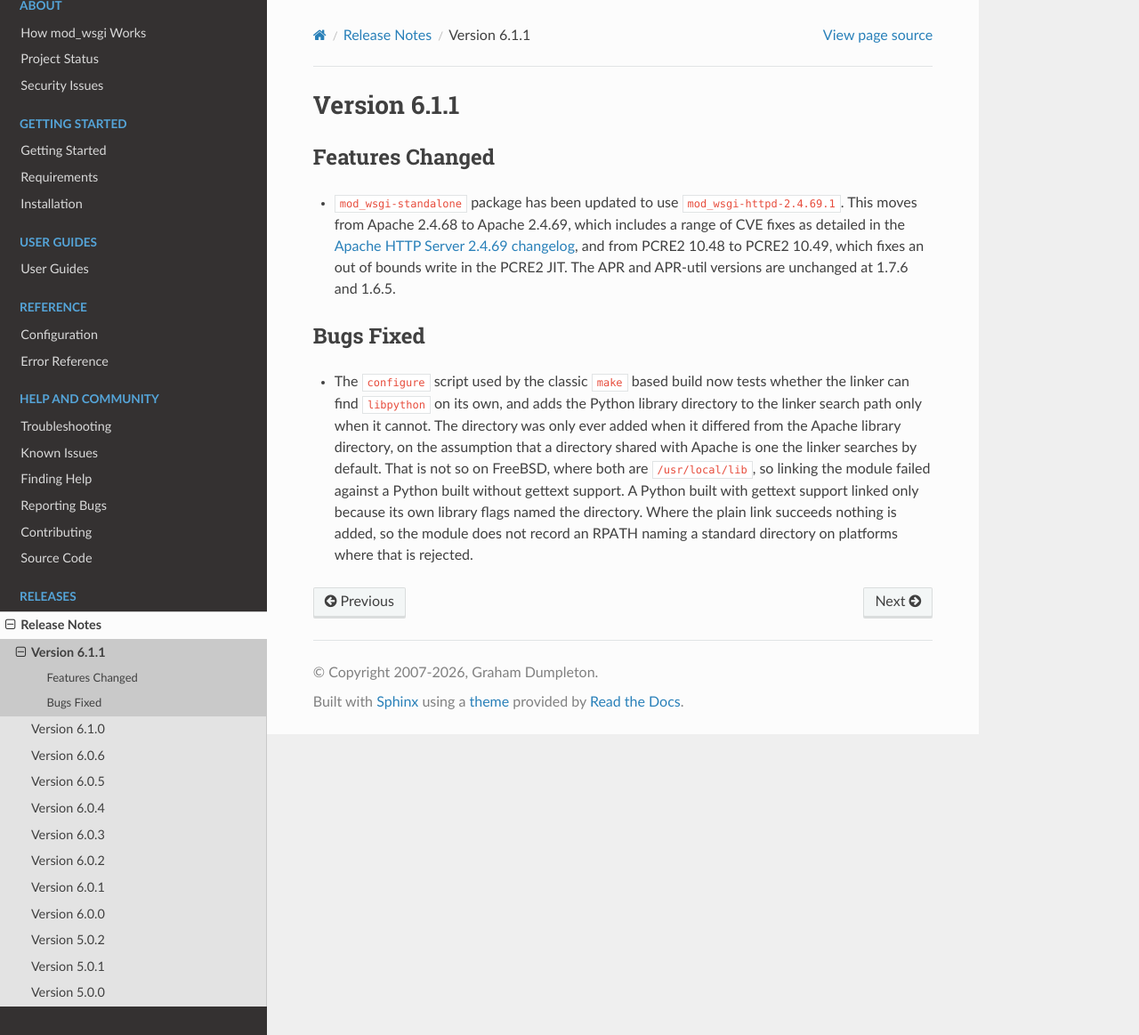
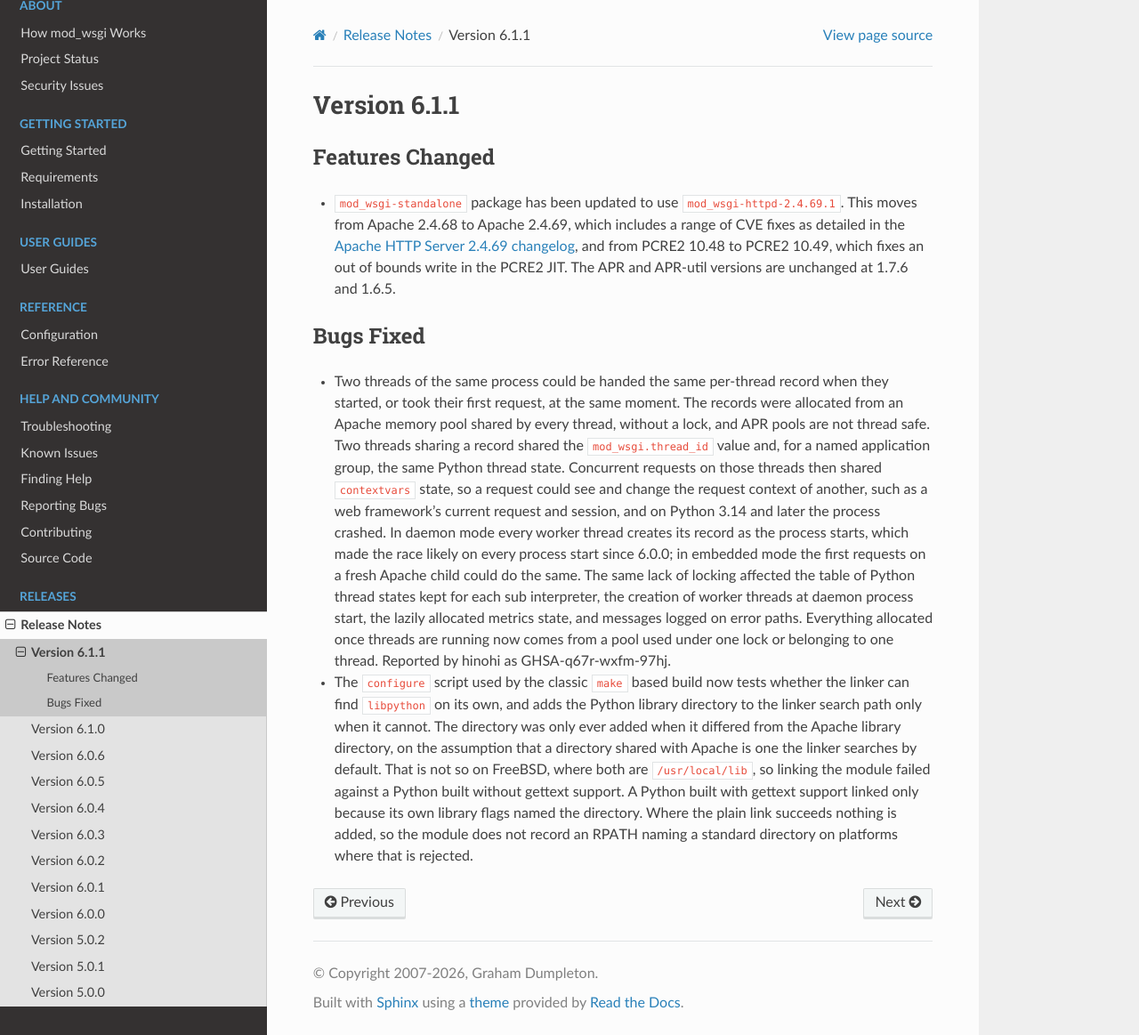
Before and after one commit to GrahamDumpleton/mod_wsgi, a Sphinx documentation site: the page built from docs/release-notes/version-6.1.1.rst, in a window 1280 px wide and 1163 px high. Shown: the whole window at 89% size. Built offline with Sphinx 7.4.7 and the Read the Docs theme 3.1.0, drawn with Linux system fonts in a browser that asks for light colours.

Commit message:
Add release note for the shared pool races.

```diff
--- a/docs/release-notes/version-6.1.1.rst
+++ b/docs/release-notes/version-6.1.1.rst
@@ -16,6 +16,26 @@ Features Changed
 Bugs Fixed
 ----------
 
+* Two threads of the same process could be handed the same per-thread
+  record when they started, or took their first request, at the same
+  moment. The records were allocated from an Apache memory pool shared
+  by every thread, without a lock, and APR pools are not thread safe.
+  Two threads sharing a record shared the ``mod_wsgi.thread_id`` value
+  and, for a named application group, the same Python thread state.
+  Concurrent requests on those threads then shared ``contextvars``
+  state, so a request could see and change the request context of
+  another, such as a web framework's current request and session, and
+  on Python 3.14 and later the process crashed. In daemon mode every
+  worker thread creates its record as the process starts, which made
+  the race likely on every process start since 6.0.0; in embedded mode
+  the first requests on a fresh Apache child could do the same. The
+  same lack of locking affected the table of Python thread states kept
+  for each sub interpreter, the creation of worker threads at daemon
+  process start, the lazily allocated metrics state, and messages
+  logged on error paths. Everything allocated once threads are running
+  now comes from a pool used under one lock or belonging to one
+  thread. Reported by hinohi as GHSA-q67r-wxfm-97hj.
+
 * The ``configure`` script used by the classic ``make`` based build now
   tests whether the linker can find ``libpython`` on its own, and adds
   the Python library directory to the linker search path only when it
```
